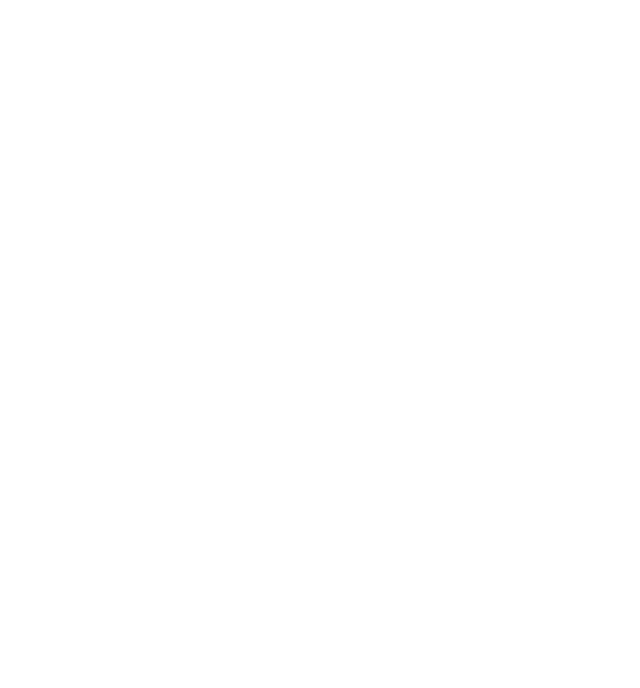
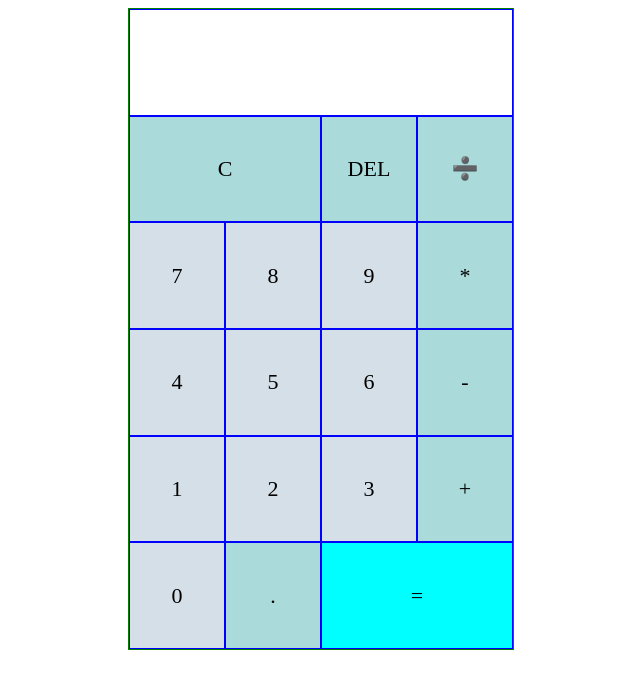
Before and after one commit to vihang7660/Calculator, a plain HTML site: page index.html in a window 1280 px wide. Shown: the whole page, without its empty margins (319-959 px from the left). Drawn offline with Linux system fonts and the light colour scheme.

Commit message:
Added basic layout

```diff
--- a/index.html
+++ b/index.html
@@ -10,5 +10,27 @@
 </head>
 <body>
 
+    <div class="container">
+        <div class="display"></div>
+        <div class="button reset">C</div>
+        <div class="button delete">DEL</div>
+        <div class="button numbers seven">7</div>
+        <div class="button numbers eight">8</div>
+        <div class="button numbers nine">9</div>
+        <div class="button divide">➗</div>
+        <div class="button numbers four">4</div>
+        <div class="button numbers five">5</div>
+        <div class="button numbers six">6</div>
+        <div class="button multiply">*</div>
+        <div class="button numbers one">1</div>
+        <div class="button numbers two">2</div>
+        <div class="button numbers three">3</div>
+        <div class="button minus">-</div>
+        <div class="button numbers zero">0</div>
+        <div class="button dot">.</div>
+        <div class="button equal">=</div>
+        <div class="button plus">+</div>
+    </div>
+
 </body>
 </html>
--- a/style.css
+++ b/style.css
@@ -0,0 +1,82 @@
+body {
+    display: flex;
+    justify-content: center;
+}
+
+.container {
+    height: 80vh;
+    width: 30vw;
+    border: 1px solid green;
+    display: grid;
+    grid-template-columns: repeat(4, 1fr);
+    grid-template-rows: repeat(6, 1fr);
+}
+
+.container div {
+    border: 1px solid blue;
+    display: grid;
+    align-items: center;
+    justify-items: center;
+    font-size: 22px;
+}
+
+.display {
+    grid-column: 1/5;
+}
+
+.button{
+    background-color: rgb(170, 218, 218);
+}
+
+.numbers {
+    background-color: rgb(213, 223, 231);
+}
+.numbers:hover {
+    background-color: rgba(213, 223, 231, 0.5);
+}
+
+.equal {
+    background-color: aqua;
+    grid-row: 6/7;
+    grid-column: 3/5;
+}
+.equal:hover {
+    background-color: rgba(0, 255, 255, 0.5);
+}
+
+.dot {
+    grid-column: 2/3;
+    grid-row: 6/7;
+}
+
+.zero {
+    grid-column: 1/2;
+    grid-row: 6/7;
+}
+
+.reset {
+    grid-column: 1/3;
+}
+
+.one,.four,.seven {
+    grid-column: 1/2;
+}
+
+.divide {
+    grid-column: 4/5;
+    grid-row: 2/3;
+}
+
+.multiply {
+    grid-row: 3/4;
+    grid-column: 4/5;
+}
+
+.minus {
+    grid-row: 4/5;
+    grid-column: 4/5;
+}
+
+.reset:hover,.delete:hover,.divide:hover,.multiply:hover,.minus:hover,.plus:hover,.dot:hover {
+    background-color: rgba(170, 218, 218, 0.5);
+}
```
